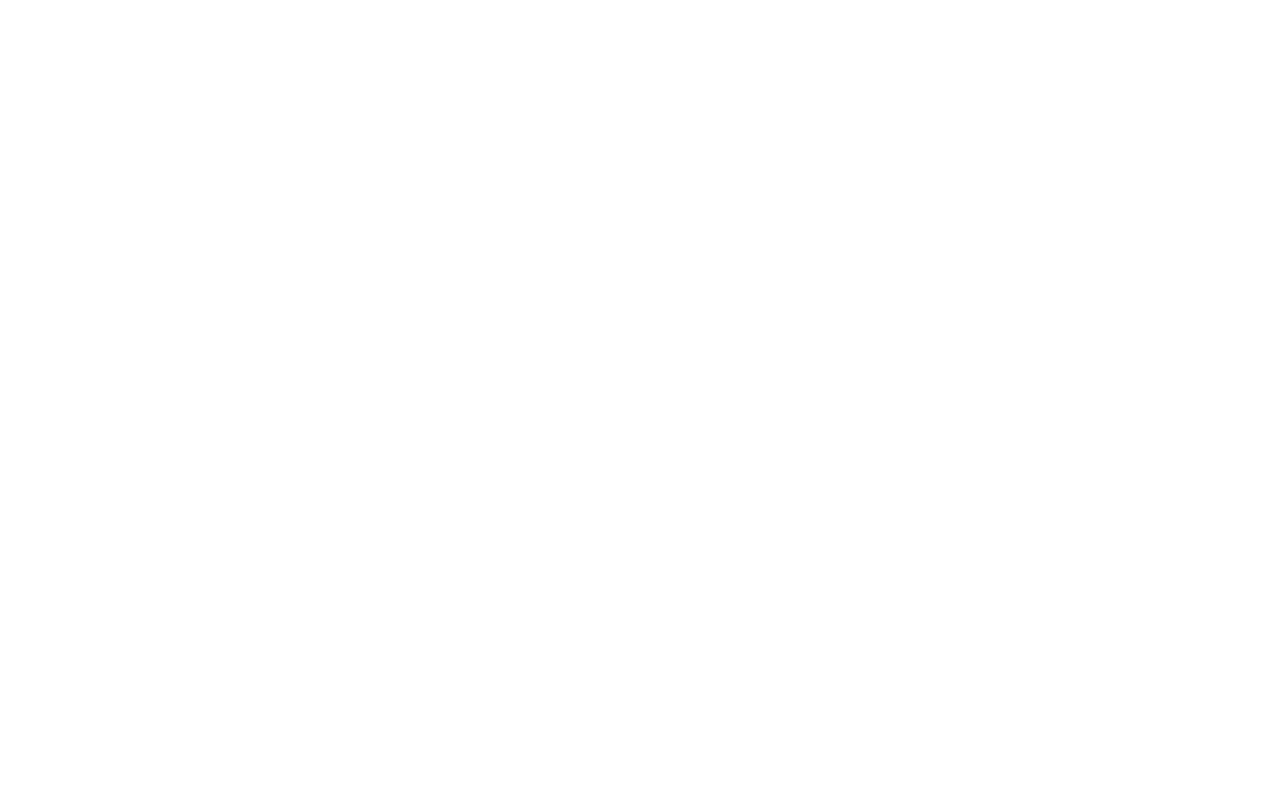
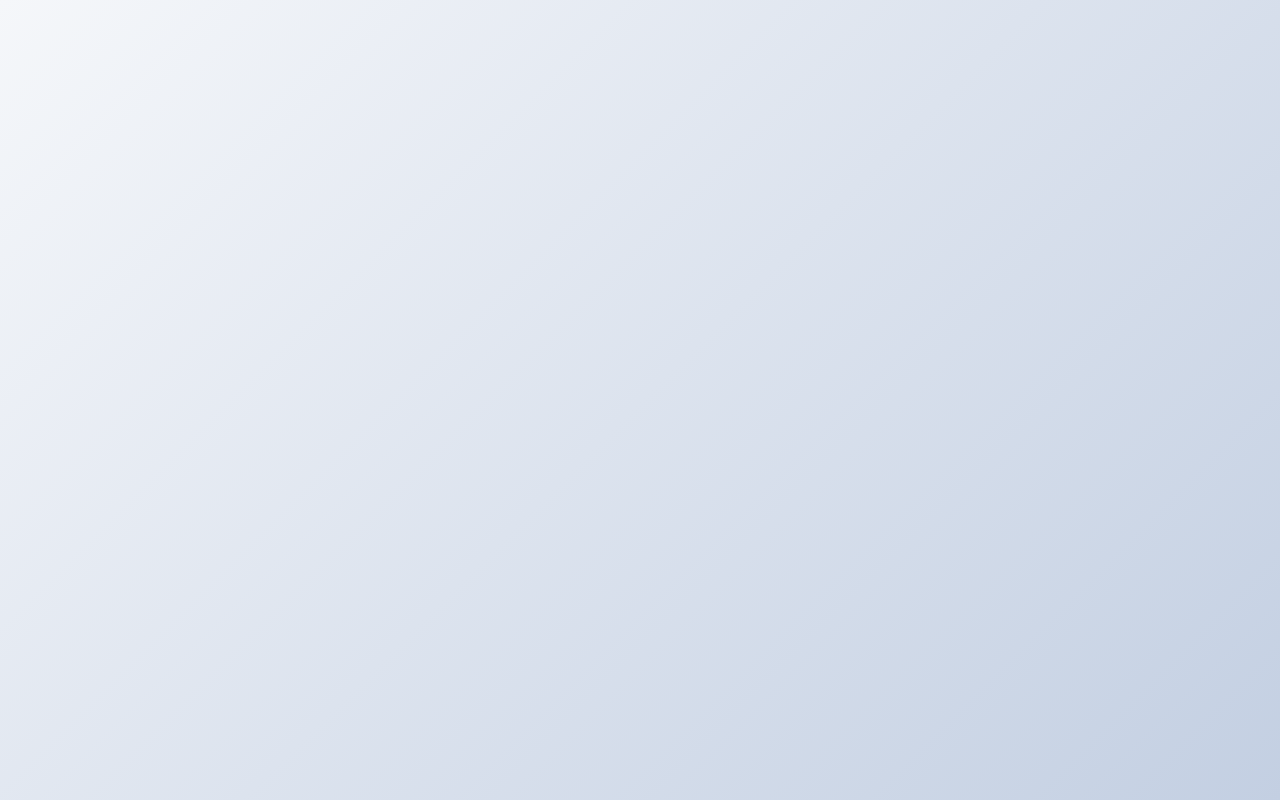
Before and after one commit to kshitij2212/attendance-manager, a React (Vite) app in the folder frontend/: page / in a window 1280 px wide. Built offline with nearby package versions, Linux system fonts and the light colour scheme.

Commit message:
chore(frontend): add react-hot-toast and update global enterprise styles

```diff
--- a/frontend/package.json
+++ b/frontend/package.json
@@ -17,6 +17,7 @@
     "lucide-react": "^1.8.0",
     "react": "^19.2.4",
     "react-dom": "^19.2.4",
+    "react-hot-toast": "^2.6.0",
     "react-router-dom": "^7.14.1",
     "tailwind-merge": "^3.5.0",
     "tailwindcss": "^4.2.2"
--- a/frontend/src/index.css
+++ b/frontend/src/index.css
@@ -1,74 +1,73 @@
 @import "tailwindcss";
 
 @theme {
-  --color-brand: #aa3bff;
-  --color-brand-light: rgba(170, 59, 255, 0.1);
-  --color-surface: #ffffff;
-  --color-surface-dim: #f4f3ec;
+  --color-brand: #7c3aed;
+  --color-brand-light: #a78bfa;
+  --color-accent: #f43f5e;
+  --font-sans: 'Inter', system-ui, sans-serif;
 }
 
 :root {
-  --text: #6b6375;
-  --text-h: #08060d;
-  --bg: #ffffff;
-  --border: #e5e4e7;
-  --accent: #aa3bff;
-
-  font-family: Inter, system-ui, Avenir, Helvetica, Arial, sans-serif;
-  line-height: 1.5;
-  font-weight: 400;
-
-  color-scheme: light dark;
-  color: var(--text);
-  background-color: var(--bg);
-
-  font-synthesis: none;
-  text-rendering: optimizeLegibility;
-  -webkit-font-smoothing: antialiased;
-  -moz-osx-font-smoothing: grayscale;
+  --bg-gradient: linear-gradient(135deg, #f5f7fa 0%, #c3cfe2 100%);
+  --card-bg: rgba(255, 255, 255, 0.7);
+  --glass-border: 1px solid rgba(255, 255, 255, 0.3);
+  --glass-shadow: 0 8px 32px 0 rgba(31, 38, 135, 0.15);
 }
 
-@media (prefers-color-scheme: dark) {
-  :root {
-    --text: #9ca3af;
-    --text-h: #f3f4f6;
-    --bg: #16171d;
-    --border: #2e303a;
-    --accent: #c084fc;
+.dark {
+  --bg-gradient: linear-gradient(135deg, #1e1e2f 0%, #12121e 100%);
+  --card-bg: rgba(30, 30, 45, 0.7);
+  --glass-border: 1px solid rgba(255, 255, 255, 0.1);
+  --glass-shadow: 0 8px 32px 0 rgba(0, 0, 0, 0.3);
+}
+
+@utility glass {
+  background: var(--card-bg);
+  backdrop-filter: blur(12px);
+  -webkit-backdrop-filter: blur(12px);
+  border: var(--glass-border);
+  box-shadow: var(--glass-shadow);
+  border-radius: 1rem;
+}
+
+@layer base {
+  body {
+    margin: 0;
+    min-height: 100vh;
+    background: var(--bg-gradient);
+    background-attachment: fixed;
+    font-family: var(--font-sans);
+    color: #1f2937;
+  }
+
+  .dark body {
+    color: #f3f4f6;
   }
 }
 
-body {
-  margin: 0;
-  display: flex;
-  min-width: 320px;
-  min-height: 100vh;
-  background-color: var(--bg);
-}
+@layer components {
+  .glass-card {
+    @apply glass p-6 transition-all duration-300 hover:shadow-xl;
+    &:hover {
+      transform: translateY(-2px);
+    }
+  }
 
-#root {
-  width: 100%;
-}
+  .btn-primary {
+    @apply bg-brand text-white px-4 py-2 rounded-lg font-medium transition-all hover:bg-brand-light hover:shadow-lg active:scale-95;
+  }
 
-/* Glassmorphism utility */
-.glass {
-  background: rgba(255, 255, 255, 0.7);
-  backdrop-filter: blur(10px);
-  -webkit-backdrop-filter: blur(10px);
-  border: 1px solid rgba(255, 255, 255, 0.3);
-}
-
-.dark .glass {
-  background: rgba(22, 23, 29, 0.7);
-  border: 1px solid rgba(255, 255, 255, 0.1);
+  .input-field {
+    @apply w-full bg-white/50 dark:bg-black/20 border border-gray-200 dark:border-white/10 rounded-lg px-4 py-2 focus:ring-2 focus:ring-brand focus:border-transparent outline-none transition-all;
+  }
 }
 
 /* Animations */
-@keyframes fadeIn {
-  from { opacity: 0; transform: translateY(10px); }
+@keyframes slideUp {
+  from { opacity: 0; transform: translateY(20px); }
   to { opacity: 1; transform: translateY(0); }
 }
 
-.animate-fade-in {
-  animation: fadeIn 0.5s ease-out forwards;
+.animate-slide-up {
+  animation: slideUp 0.5s cubic-bezier(0.16, 1, 0.3, 1) forwards;
 }
```
Also changed, not shown: 1 other file (tests, documents, lock files or other folders).
